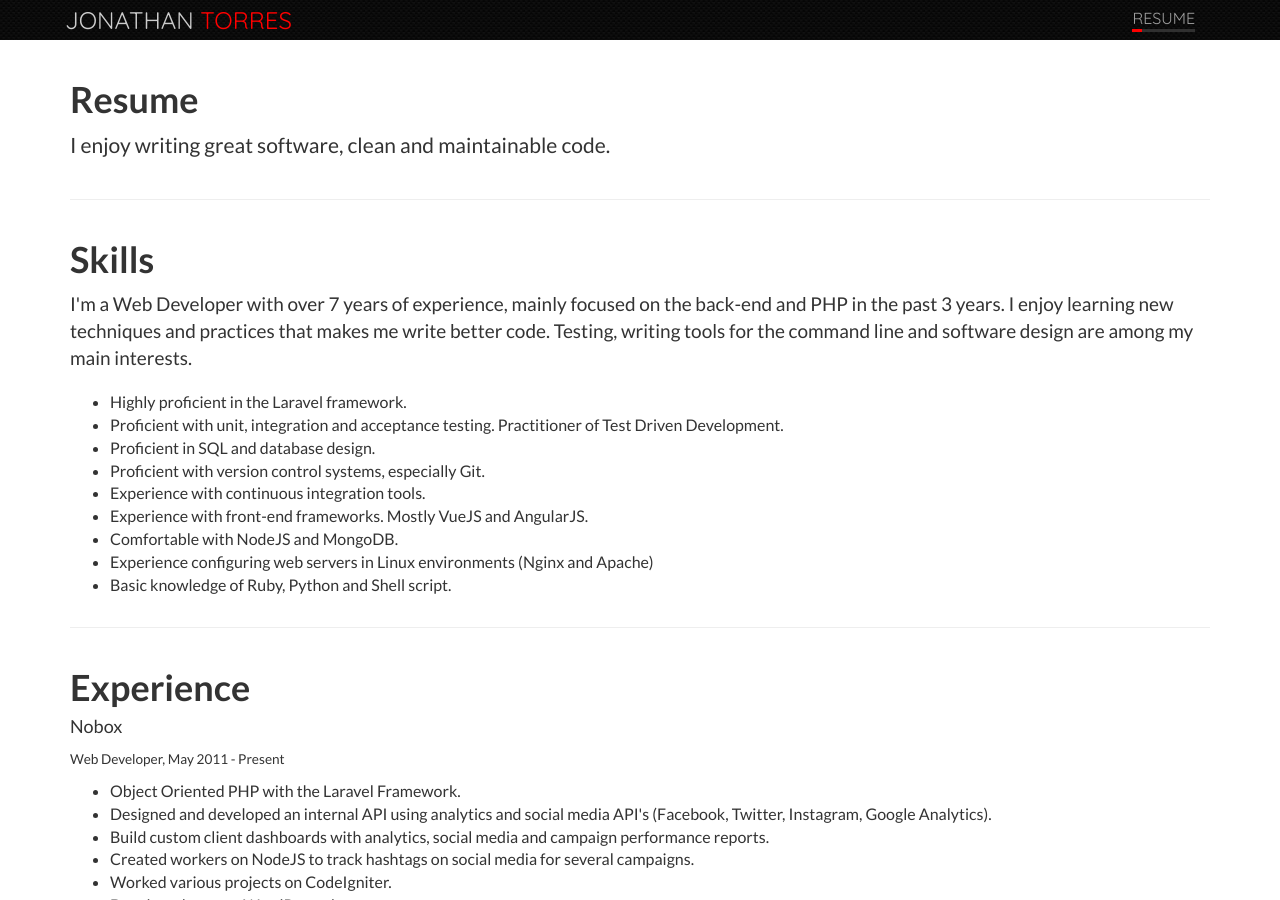
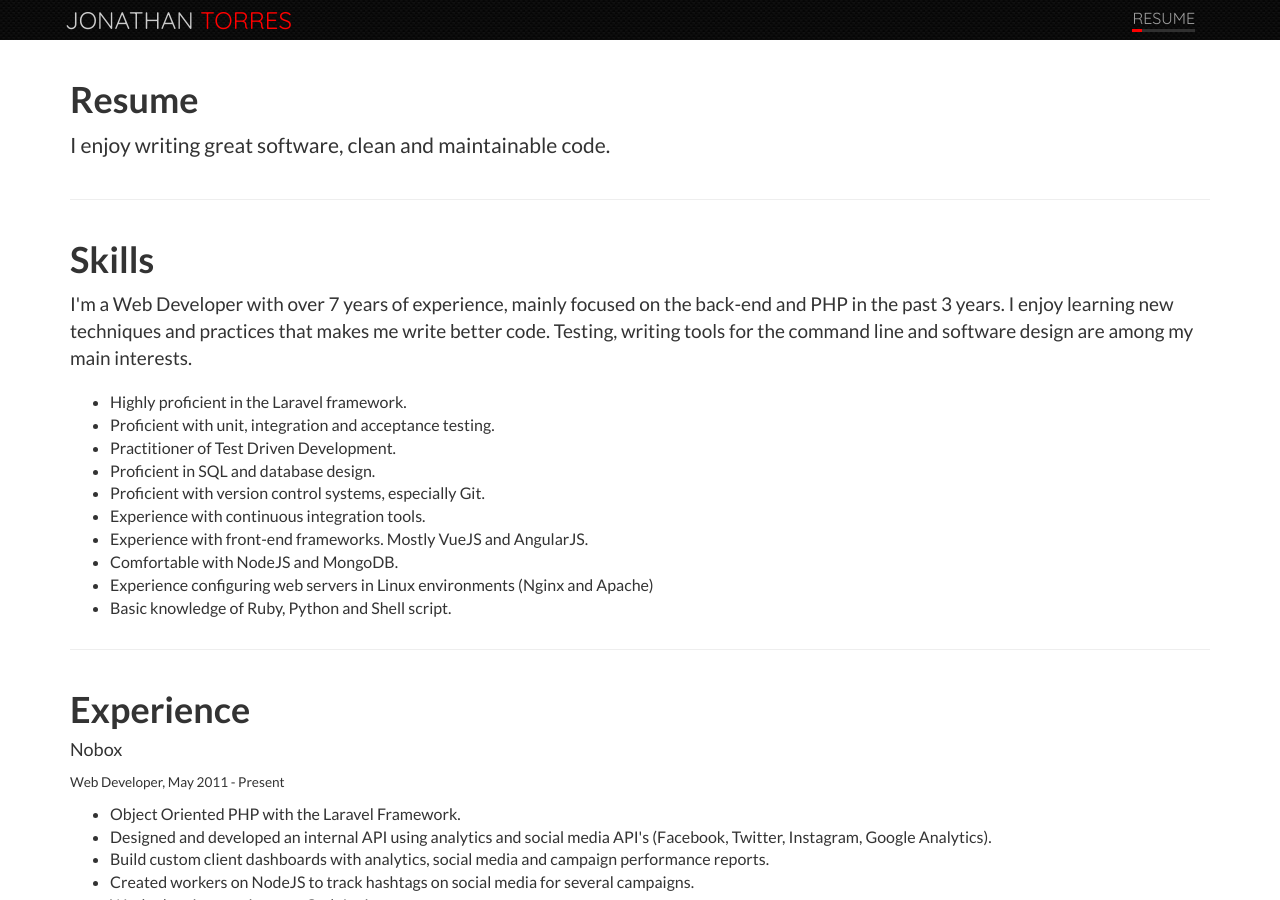
Before and after one commit to jonathantorres/website, a Jekyll site: the page built from resume.html, in a window 1280 px wide and 900 px high. Built offline with Jekyll 4.4.1, drawn with Linux system fonts in a browser that asks for light colours; nearby versions of some CDN libraries.

Commit message:
Move item to new bullet.

```diff
--- a/resume.html
+++ b/resume.html
@@ -19,7 +19,8 @@ permalink: /resume/
         <p class="skills-lead">I'm a Web Developer with over 7 years of experience, mainly focused on the back-end and PHP in the past 3 years. I enjoy learning new techniques and practices that makes me write better code. Testing, writing tools for the command line and software design are among my main interests.</p>
         <ul>
             <li>Highly proficient in the Laravel framework.</li>
-            <li>Proficient with unit, integration and acceptance testing. Practitioner of Test Driven Development.</li>
+            <li>Proficient with unit, integration and acceptance testing.</li>
+            <li>Practitioner of Test Driven Development.</li>
             <li>Proficient in SQL and database design.</li>
             <li>Proficient with version control systems, especially Git.</li>
             <li>Experience with continuous integration tools.</li>
```
